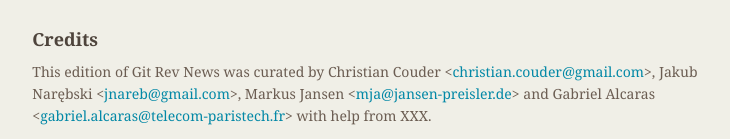
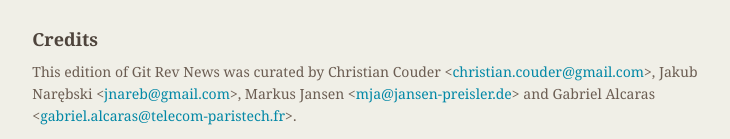
Before and after one commit to git/git.github.io, a Jekyll site: the page built from rev_news/drafts/edition-35.md, in a window 1280 px wide and 900 px high, scrolled down 1557 px. Shown: the part 758-897 px from the top of the window, without its empty margins (376-1106 px from the left). Built offline with Jekyll 4.4.1, drawn with Linux system fonts in a browser that asks for light colours.

Commit message:
rn-35: remove 'with help from XXX'

```diff
--- a/rev_news/drafts/edition-35.md
+++ b/rev_news/drafts/edition-35.md
@@ -148,5 +148,4 @@
 Christian Couder &lt;<christian.couder@gmail.com>&gt;,
 Jakub Narębski &lt;<jnareb@gmail.com>&gt;,
 Markus Jansen &lt;<mja@jansen-preisler.de>&gt; and
-Gabriel Alcaras &lt;<gabriel.alcaras@telecom-paristech.fr>&gt;
-with help from XXX.
+Gabriel Alcaras &lt;<gabriel.alcaras@telecom-paristech.fr>&gt;.
```
